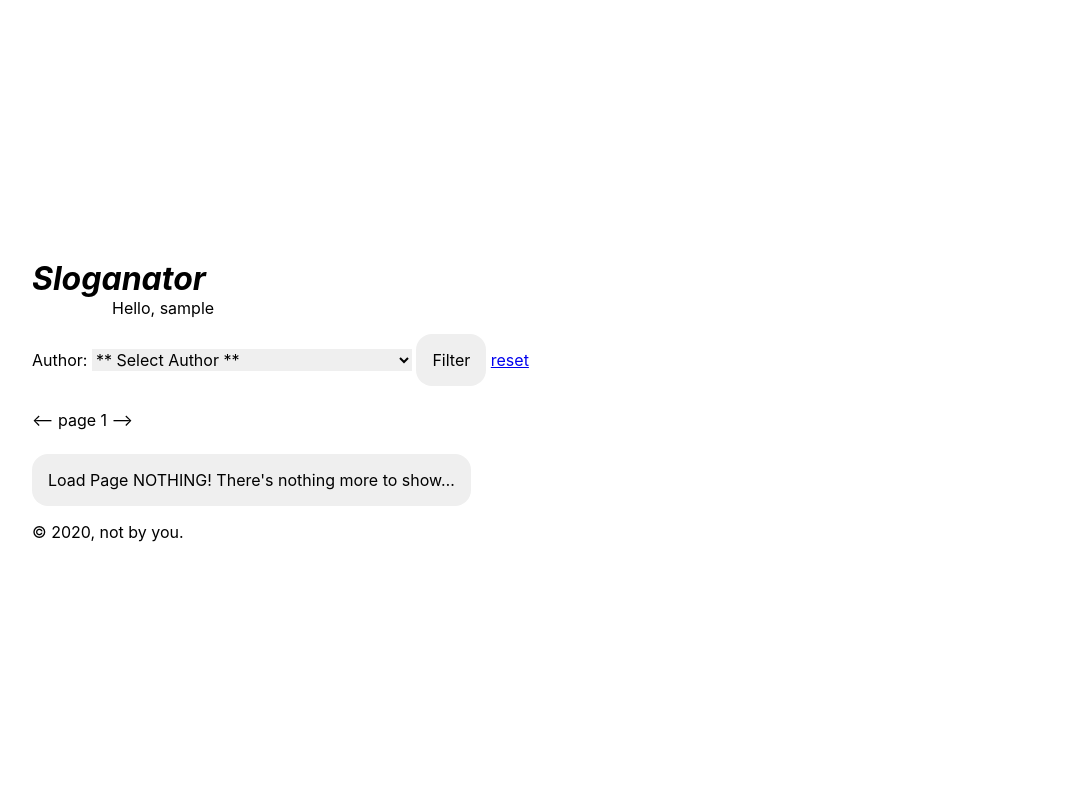
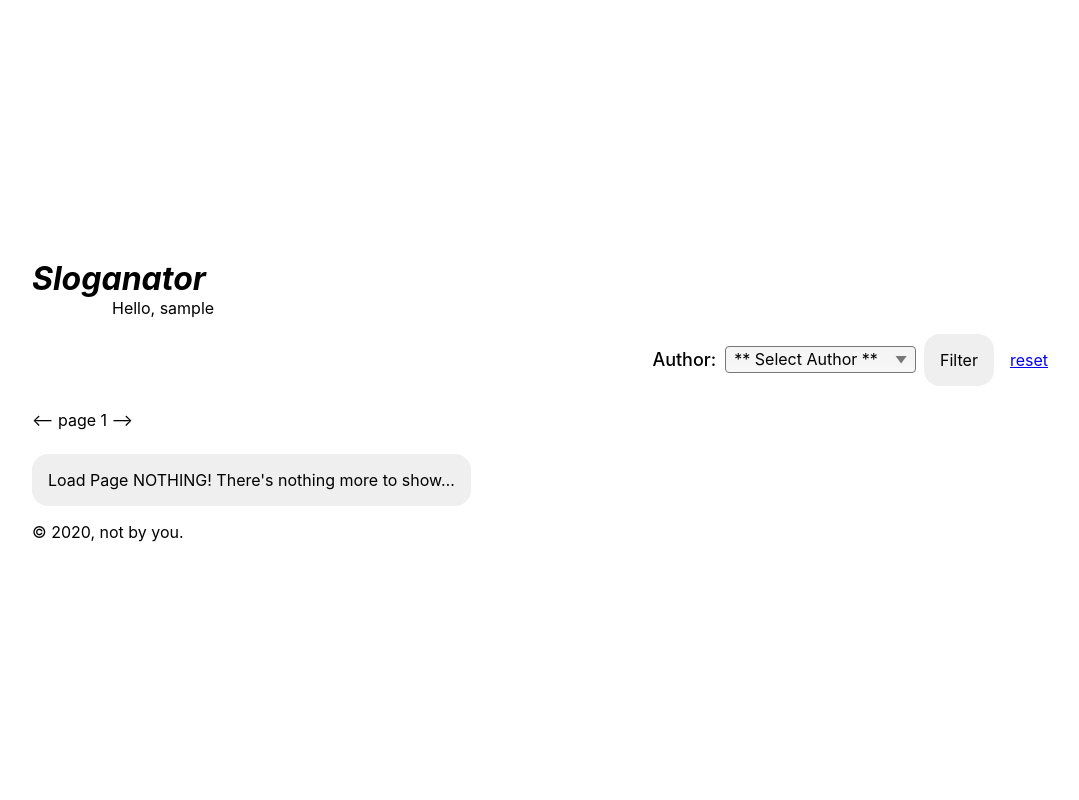
Before and after one commit to Gipetto/sloganator, a PHP site: the page made by templates/browse.php in a window 1280 px wide. Shown: the whole page, without its empty margins (96-1175 px from the left). Run offline with PHP 8.4, Linux system fonts and the light colour scheme; the template is opened without the code that fills it: most values are stand-ins (such as "Sample title", 1, 10 or a date in 2020); data that the repository does not hold is empty.

Commit message:
Cleanup author filter

```diff
--- a/css/browse.css
+++ b/css/browse.css
@@ -17,6 +17,9 @@
     --lighter-gray: #ccc;
     --dark-author: #2b67b5;
     --lighter-author: #4582d1;
+    --select-border: #777;
+    --select-focus: blue;
+    --select-arrow: var(--select-border);
 }
 body {
     display: flex;
@@ -111,7 +114,98 @@
     color: white;
 }
 
+form {
+    display: flex;
+    flex-direction: row;
+    justify-content: flex-end;
+    align-items: center;
+}
+form button,
+form a,
+form label {
+    margin: 0 0.5em;
+}
+
 select {
-    width: 20em;
-    visibility: hidden;
-}
+    -webkit-appearance: none;
+       -moz-appearance: none;
+            appearance: none;
+    background-color: transparent;
+    border: none;
+    padding: 0 1em 0 0;
+    margin: 0;
+    width: 100%;
+    font-family: inherit;
+    font-size: inherit;
+    cursor: inherit;
+    line-height: inherit;
+    z-index: 1;
+    outline: none;
+  }
+  select::-ms-expand {
+    display: none;
+  }
+
+  .select {
+    display: flex;
+/*
+    grid-template-areas: "select";
+*/
+    align-items: center;
+    position: relative;
+    min-width: 15ch;
+    max-width: 30ch;
+    border: 1px solid var(--select-border);
+    border-radius: 0.25em;
+    padding: 0.25em 0.5em;
+    /* font-size: 1.25rem; */
+    cursor: pointer;
+    line-height: 1.1;
+    background-color: #f5f5f5;
+    background-image: linear-gradient(to top, #f9f9f9, #f5f5f5 33%);
+  }
+  .select select, .select::after {
+    /*
+    grid-area: select;
+    */
+  }
+  .select:not(.select--multiple)::after {
+    content: "";
+    justify-self: end;
+    width: 0.8em;
+    height: 0.5em;
+    background-color: var(--select-arrow);
+    -webkit-clip-path: polygon(100% 0%, 0 0%, 50% 100%);
+            clip-path: polygon(100% 0%, 0 0%, 50% 100%);
+  }
+
+  select:focus + .focus {
+    position: absolute;
+    top: -1px;
+    left: -1px;
+    right: -1px;
+    bottom: -1px;
+    border: 2px solid var(--select-focus);
+    border-radius: inherit;
+  }
+
+  label {
+    font-size: 1.125rem;
+    font-weight: 500;
+  }
+
+  .select + label {
+    margin-top: 2rem;
+  }
+
+  /*
+  body {
+    min-height: 100vh;
+    display: grid;
+    place-content: center;
+    grid-gap: 0.5rem;
+    font-family: "Baloo 2", sans-serif;
+    background-color: #e9f2fd;
+    padding: 1rem;
+  }
+  */
--- a/templates/browse.php
+++ b/templates/browse.php
@@ -19,10 +19,12 @@
     </header>
     <section id="filter">
         <form>
-            Author:
-            <select name="author">
-                <option class="placeholder" value="">** Select Author **</option>
-            </select>
+            <label for="author">Author: </label>
+            <div class="select">
+                <select name="author" id="author">
+                    <option class="placeholder" value="">** Select Author **</option>
+                </select>
+            </div>
             <button type="submit">Filter</button> <a href="./">reset</a>
         </form>
     </section>
```
